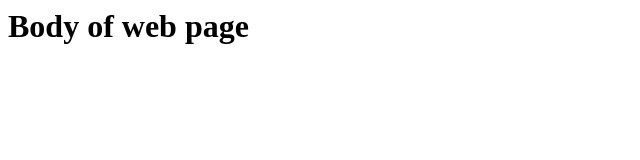
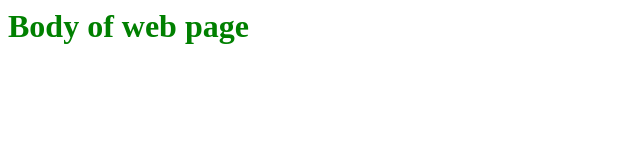
Before and after one commit to dianejenalyn/PsyDuck, a plain HTML site: page index.htm in a window 1280 px wide. Shown: the whole page, without its empty margins (0-640 px from the left). Drawn offline with Linux system fonts and the light colour scheme.

Commit message:
changes text color to green

```diff
--- a/index.htm
+++ b/index.htm
@@ -1,6 +1,14 @@
 <html>
-<head></head>
+<head>
+<title>Hello Pokemon</title>
+<style>
+	body{
+		color: green;
+	}
+</style>
+</head>
 <body>
 	<h1>Body of web page</h1>
+
 </body
 </html>
```
